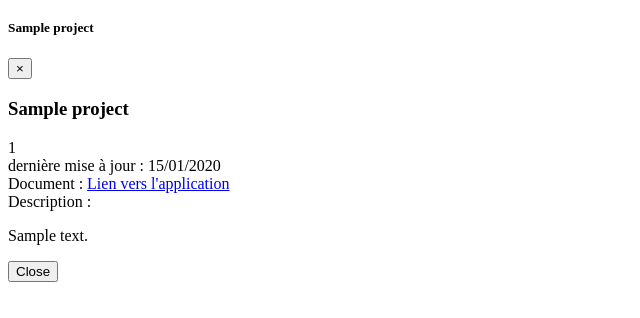
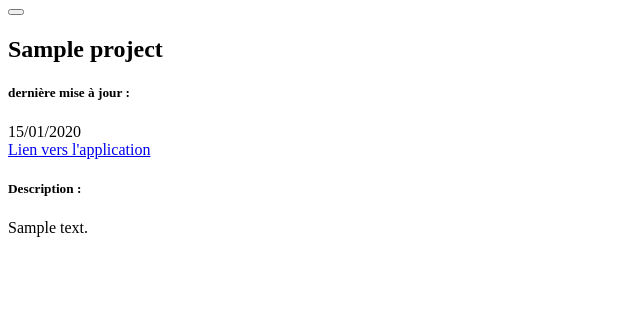
Before and after one commit to Sebastienkusz/checkpoint-4, a Symfony app: template templates/project/index.html.twig in a window 1280 px wide. Shown: the part 482-800 px from the top of the page, without its empty margins (0-640 px from the left). Run offline with Twig, Linux system fonts and the light colour scheme; the template is opened without the code that fills it: most values are stand-ins (such as "Sample title", 1, 10 or a date in 2020); some libraries are stand-ins or nearby versions.

Commit message:
V1 finished

```diff
--- a/src/Form/PosterType.php
+++ b/src/Form/PosterType.php
@@ -18,6 +18,9 @@ class PosterType extends AbstractType
                 'allow_delete'  => true,
                 'download_uri' => true,
                 'label' => ' ',
+                'attr'      => [
+                    'class' => 'form-control',
+                ],
             ])
 
         ;
--- a/src/Form/ProjectType.php
+++ b/src/Form/ProjectType.php
@@ -18,6 +18,9 @@ class ProjectType extends AbstractType
         $builder
             ->add('name', TextType::class, [
                 'label'     => 'Nom',
+                'attr'      => [
+                    'class' => 'form-control',
+                ],
                 'required'  => true,
             ])
             ->add('link', TextType::class, [
--- a/templates/admin/index.html.twig
+++ b/templates/admin/index.html.twig
@@ -3,8 +3,10 @@
 {% block title %}Page Administrateur{% endblock %}
 
 {% block body %}
+    <div class="container-fluid col-10 text-black">
     {{ form_start(form) }}
     {{ form_widget(form) }}
-    <button>Ajouter</button>
+    <button>Valider</button>
     {{ form_end(form) }}
+    </div>
 {% endblock %}
--- a/templates/project/_nav.html.twig
+++ b/templates/project/_nav.html.twig
@@ -22,7 +22,7 @@
                 </div>
                 <div class="mr-4">
                 {% if app.user %}
-                    <a class="" href="/logout"><i class="user-mobile fas fa-user-alt-slash fa-2x"></i></a>
+                    <a class="" href="{{ path('app_logout') }}"><i class="user-mobile fas fa-user-alt-slash fa-2x"></i></a>
                 {% else %}
                     <a class="" href="{{ path('app_login') }}"><i class="user-mobile fas fa-user fa-2x"></i></a>
                 {% endif %}
--- a/templates/project/index.html.twig
+++ b/templates/project/index.html.twig
@@ -11,77 +11,68 @@
         </h1>
     </div>
     <div class="container-fluid">
-        <div class="row">
-            <div class="col-12 h-center">
-                <div class="grid">
+        <div class="">
+            <div class="h-center">
+                <div class="project-body">
                     {% for project in projects %}
-                        <div class="grid-item">
-
-                            <a href="" class="" data-toggle="modal" data-target="#modal-{{ project.id }}"><img class="project-img" src="/uploads/{{ project.poster.name }}" alt=""></a>
-                            <div class="title-band">
-                                <div class="my-1"> {{ project.name }} </div>
+                        <div class="row justify-content-between">
+                            <div class="m-5 project-summary justify-content-center">
+                                <a href="" class="" data-toggle="modal" data-target="#modal-{{ project.id }}">
+                                    <img class="project-img justify-content-center" src="/uploads/{{ project.poster.name }}" alt="{{ project.poster.name }}">
+                                </a>
+                                <div class="title-band"> {{ project.name }} </div>
                             </div>
                         </div>
-
                         <div class="modal fade" id="modal-{{ project.id }}" tabindex="-1" role="dialog" aria-labelledby="exampleModalCenterTitle" aria-hidden="true">
                             <div class="modal-dialog modal-dialog-centered" role="document">
                                 <div class="modal-content">
-                                    <div class="modal-header">
-                                        <h5 class="modal-title" id="exampleModalLongTitle">{{ project.name }}</h5>
-                                        <button type="button" class="close" data-dismiss="modal" aria-label="Close">
-                                            <span aria-hidden="true">&times;</span>
+                                    <div class="pt-2 pr-2">
+                                        <button type="button" class="text-right close" data-dismiss="modal" aria-label="Close">
+                                            <i class="far fa-times-circle"></i>
                                         </button>
                                     </div>
                                     <div class="modal-body">
+                                        <div class="row d-flex justify-content-center pb-4">
+                                            <div class="project-modal col-10 pb-4 text-center">
+                                                <div class="pb-2">
+                                                    <h2 class="pb-1 project-title">{{ project.name }}</h2>
+                                                </div>
 
-
-                                        <div class="row d-flex justify-content-center pb-3 pt-3">
-                                            <div class="col-5 pb-4">
-                                                <div class="pb-2 row">
-                                                    <h3 class="pb-1">{{ project.name }}</h3>
-                                                    {{ project.id }}
-                                                </div>
-                                                <div>
+                                                <div class="pt-2">
                                                     {% for technology in project.technologies %}
                                                         <i class="{{ technology.logo }} fa-2x"></i>
                                                     {% endfor %}
                                                 </div>
-                                                <div>
+                                                <div class="mt-2">
                                                     <div class="pb-1">
-                                                        dernière mise à jour : {{ project.updatedAt|date("d/m/Y") }}
+                                                        <h5>dernière mise à jour :</h5>
+                                                        {{ project.updatedAt|date("d/m/Y") }}
                                                     </div>
-
-                                                        <div class="mt-4">
-                                                            Document : <a class="link" href="https://{{ project.link }}" target="_blank">Lien vers l'application</a>
-                                                        </div>
-
+                                                    <div class="py-4">
+                                                        <a class="link" href="https://{{ project.link }}" target="_blank">Lien vers l'application</a>
+                                                    </div>
                                                 </div>
-                                                <div class="row d-flex justify-content-center pt-3 pb-3">
-                                                    <div class="pl-3">Description :</div>
+                                                <div class="pt-3 pb-3">
+                                                    <h5>Description :</h5>
                                                     <p class="col">
                                                         {{ project.description }}
                                                     </p>
                                                 </div>
-                                                {# % if is_granted('ROLE_ADMIN') %}
-                                                    <a href="{{ path('profile_resource_edit', {'id': resource.id}) }}">Editer</a>
-                                                {% endif % #}
                                             </div>
                                         </div>
-
-
                                     </div>
-                                    <div class="modal-footer">
+                                    <div class="d-flex container-fluid justify-content-end">
                                         {% if is_granted('ROLE_ADMIN') %}
                                             {{ include('admin/_delete_project.html.twig') }}
+                                            <a href="{{ path('admin_project_edit', {'id': project.id}) }}"><i class="fas fa-edit fa-2x"></i></a>
                                         {% endif %}
-                                        <button type="button" class="btn btn-secondary" data-dismiss="modal">Close</button>
                                     </div>
                                 </div>
                             </div>
                         </div>
                     {% endfor %}
-        </div>
-    </div>
+                </div>
+            </div>
         </div>
     </div>
 {% endblock %}
```
Also changed, not shown: assets/styles/project.scss (+94 -6 lines), assets/styles/variables.scss (+5 -5 lines), templates/security/login.html.twig (+7 -4 lines), public/uploads/Blaster-cloud.png (added), public/uploads/Capture d’écran du 2020-11-04 09-57-11.png (deleted).
